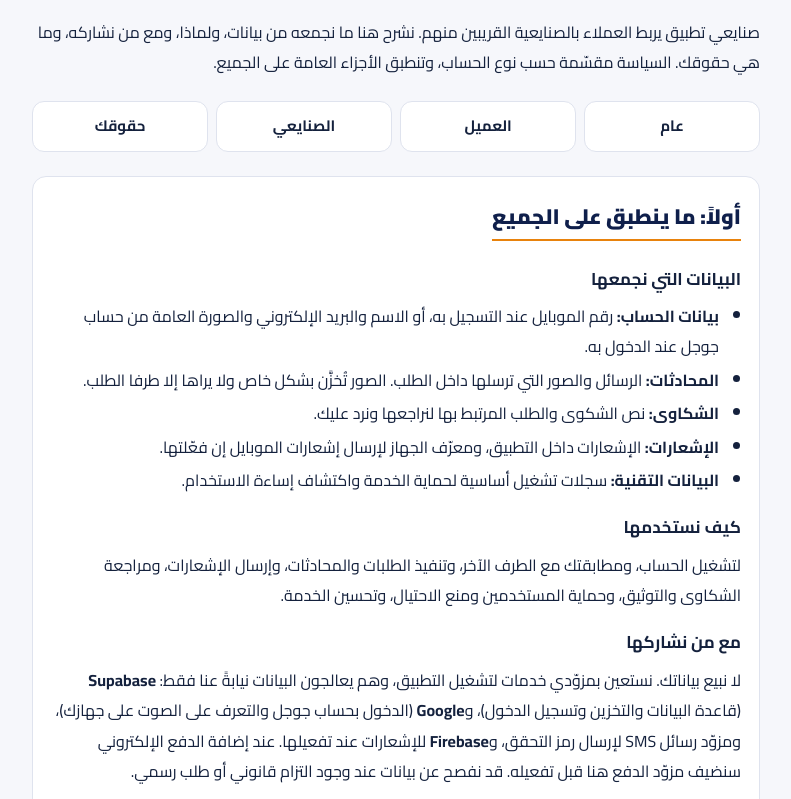
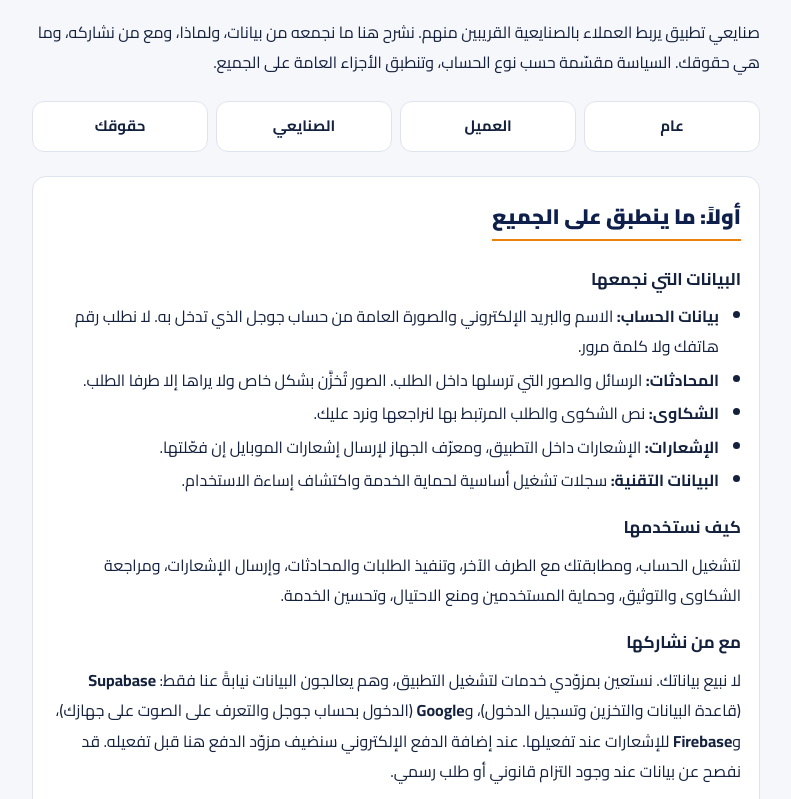
Before and after one commit to saico4687-dotcom/sanay3y-legal, a plain HTML site: page index.html in a window 1280 px wide. Shown: the part 119-918 px from the top of the page, without its empty margins (244-1035 px from the left). Drawn offline with Linux system fonts and the light colour scheme.

Commit message:
Update account data description in index.html

```diff
--- a/index.html
+++ b/index.html
@@ -38,7 +38,7 @@ p{margin:6px 0}
 <h2>أولاً: ما ينطبق على الجميع</h2>
 <h3>البيانات التي نجمعها</h3>
 <ul>
-<li><b>بيانات الحساب:</b> رقم الموبايل عند التسجيل به، أو الاسم والبريد الإلكتروني والصورة العامة من حساب جوجل عند الدخول به.</li>
+<li><b>بيانات الحساب:</b> الاسم والبريد الإلكتروني والصورة العامة من حساب جوجل الذي تدخل به. لا نطلب رقم هاتفك ولا كلمة مرور.</li>
 <li><b>المحادثات:</b> الرسائل والصور التي ترسلها داخل الطلب. الصور تُخزَّن بشكل خاص ولا يراها إلا طرفا الطلب.</li>
 <li><b>الشكاوى:</b> نص الشكوى والطلب المرتبط بها لنراجعها ونرد عليك.</li>
 <li><b>الإشعارات:</b> الإشعارات داخل التطبيق، ومعرّف الجهاز لإرسال إشعارات الموبايل إن فعّلتها.</li>
@@ -47,7 +47,7 @@ p{margin:6px 0}
 <h3>كيف نستخدمها</h3>
 <p>لتشغيل الحساب، ومطابقتك مع الطرف الآخر، وتنفيذ الطلبات والمحادثات، وإرسال الإشعارات، ومراجعة الشكاوى والتوثيق، وحماية المستخدمين ومنع الاحتيال، وتحسين الخدمة.</p>
 <h3>مع من نشاركها</h3>
-<p>لا نبيع بياناتك. نستعين بمزوّدي خدمات لتشغيل التطبيق، وهم يعالجون البيانات نيابةً عنا فقط: <b>Supabase</b> (قاعدة البيانات والتخزين وتسجيل الدخول)، و<b>Google</b> (الدخول بحساب جوجل والتعرف على الصوت على جهازك)، ومزوّد رسائل SMS لإرسال رمز التحقق، و<b>Firebase</b> للإشعارات عند تفعيلها. عند إضافة الدفع الإلكتروني سنضيف مزوّد الدفع هنا قبل تفعيله. قد نفصح عن بيانات عند وجود التزام قانوني أو طلب رسمي.</p>
+<p>لا نبيع بياناتك. نستعين بمزوّدي خدمات لتشغيل التطبيق، وهم يعالجون البيانات نيابةً عنا فقط: <b>Supabase</b> (قاعدة البيانات والتخزين وتسجيل الدخول)، و<b>Google</b> (الدخول بحساب جوجل والتعرف على الصوت على جهازك)، و<b>Firebase</b> للإشعارات عند تفعيلها. عند إضافة الدفع الإلكتروني سنضيف مزوّد الدفع هنا قبل تفعيله. قد نفصح عن بيانات عند وجود التزام قانوني أو طلب رسمي.</p>
 <h3>الأمان والاحتفاظ</h3>
 <p>تنتقل البيانات عبر اتصال مشفّر، ويُقيَّد الوصول إليها بحيث لا يرى كل مستخدم إلا بياناته وبيانات طلباته. نحتفظ ببياناتك طالما حسابك قائم، وبما يلزم قانوناً بعد ذلك (مثل سجلات المعاملات المالية).</p>
 <h3>إيقاف الحسابات</h3>
```
